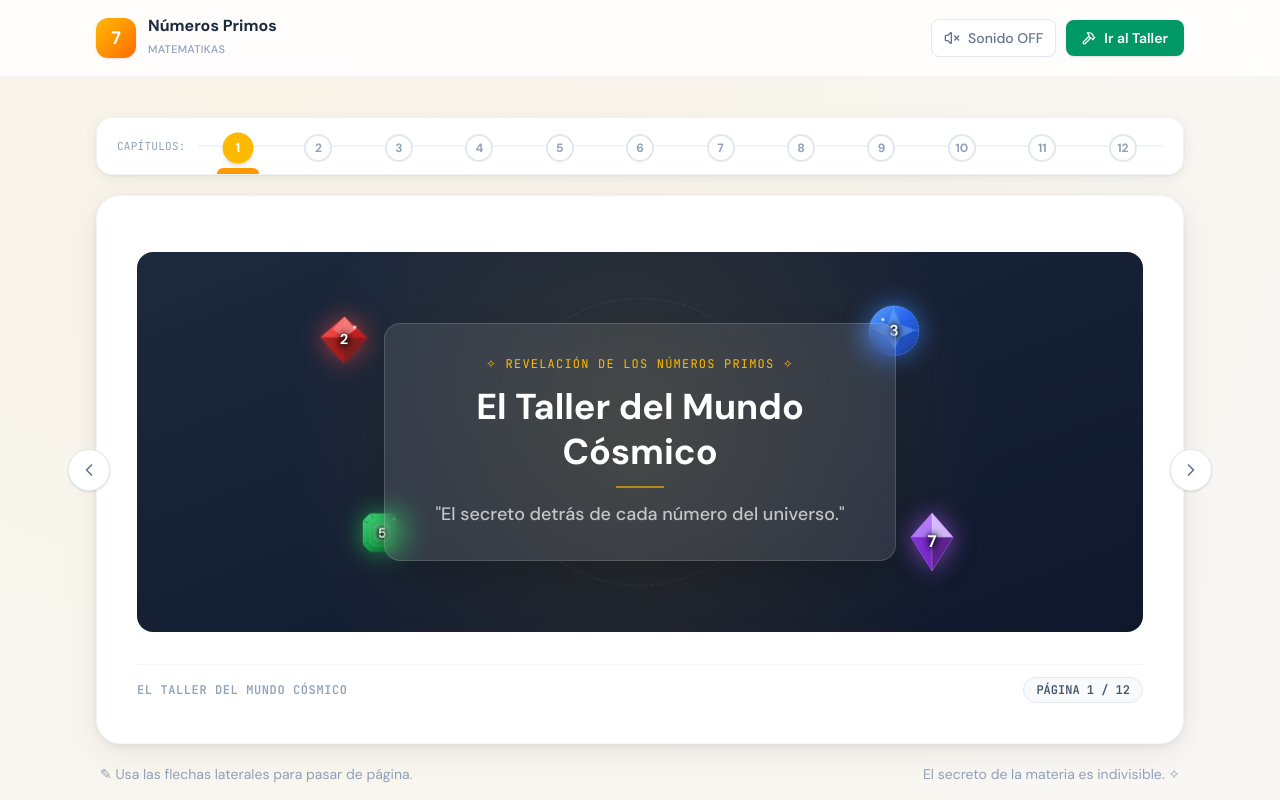
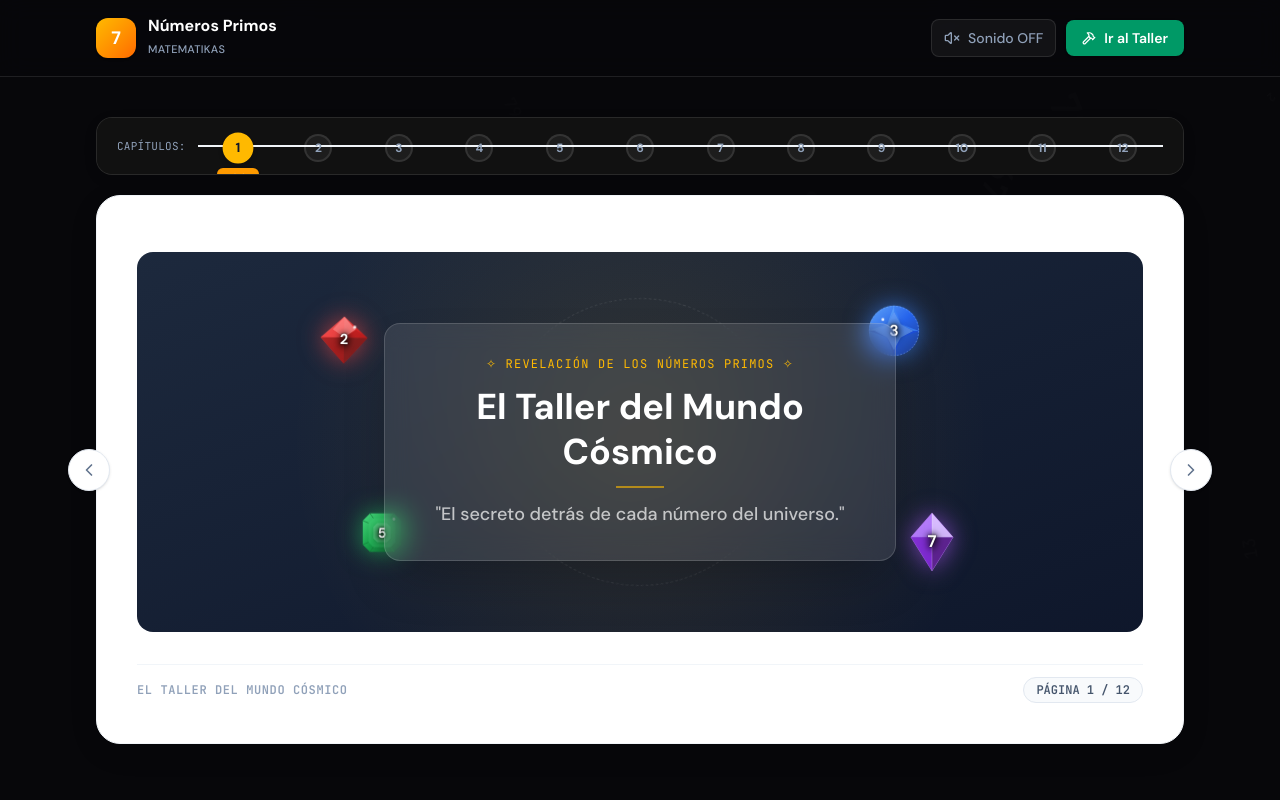
Before and after one commit to juanmiguel-dev/matematicas, a React (Vite) app: page /numeros-primos in a window 1280 px wide. Shown: the top 800 px of the page. Built offline with nearby package versions, Linux system fonts and the light colour scheme.

Commit message:
feat(primos): add deep black space background with floating rotating prime numbers

```diff
--- a/src/pages/NumerosPrimos.tsx
+++ b/src/pages/NumerosPrimos.tsx
@@ -10,6 +10,49 @@ import {
   Hammer
 } from "lucide-react";
 import { Link } from "react-router-dom";
+
+const PrimeBackground = () => {
+  const [particles, setParticles] = useState<{id: number, x: number, y: number, size: number, duration: number, prime: number, delay: number}[]>([]);
+
+  useEffect(() => {
+    const primes = [2, 3, 5, 7, 11, 13, 17, 19, 23, 29, 31, 37, 41, 43, 47, 53, 59, 61, 67, 71, 73, 79, 83, 89, 97];
+    const generated = Array.from({ length: 30 }).map((_, i) => ({
+      id: i,
+      x: Math.random() * 100,
+      y: Math.random() * 100,
+      size: Math.random() * 30 + 10,
+      duration: Math.random() * 50 + 30,
+      delay: Math.random() * -30,
+      prime: primes[Math.floor(Math.random() * primes.length)]
+    }));
+    setParticles(generated);
+  }, []);
+
+  return (
+    <div className="fixed inset-0 pointer-events-none overflow-hidden z-0 bg-[#07070a]">
+      {particles.map((p) => (
+        <motion.div
+          key={p.id}
+          className="absolute text-white/10 font-mono font-bold select-none drop-shadow-[0_0_15px_rgba(255,255,255,0.2)]"
+          style={{ left: `${p.x}%`, top: `${p.y}%`, fontSize: p.size }}
+          animate={{
+            y: [0, -200, 0],
+            rotate: [0, 360],
+            opacity: [0.05, 0.2, 0.05]
+          }}
+          transition={{
+            duration: p.duration,
+            repeat: Infinity,
+            ease: "linear",
+            delay: p.delay
+          }}
+        >
+          {p.prime}
+        </motion.div>
+      ))}
+    </div>
+  );
+};
 
 export default function NumerosPrimos() {
   const [currentPage, setCurrentPage] = useState<number>(1);
@@ -107,10 +150,11 @@ export default function NumerosPrimos() {
   ];
 
   return (
-    <div id="master-root" className="min-h-screen bg-light-warm pb-24 text-slate-800 overflow-x-hidden font-sans">
+    <div id="master-root" className="min-h-screen pb-24 text-slate-800 overflow-x-hidden font-sans relative">
+      <PrimeBackground />
 
       {/* HEADER */}
-      <header className="w-full bg-white/80 backdrop-blur-sm border-b border-slate-100 sticky top-0 z-50">
+      <header className="w-full bg-[#07070a]/80 backdrop-blur-md border-b border-white/10 sticky top-0 z-50">
         <div className="w-full max-w-6xl mx-auto px-4 md:px-8 py-4 flex items-center justify-between gap-4">
 
           {/* Logo */}
@@ -119,7 +163,7 @@ export default function NumerosPrimos() {
               <span className="font-bold text-white text-lg">7</span>
             </div>
             <div>
-              <h1 className="text-base font-bold text-slate-800 leading-tight">
+              <h1 className="text-base font-bold text-white leading-tight">
                 Números Primos
               </h1>
               <span className="text-[11px] text-slate-400 font-medium tracking-wide uppercase">
@@ -134,8 +178,8 @@ export default function NumerosPrimos() {
               onClick={toggleSound}
               className={`px-3 py-2 rounded-lg border text-sm font-medium flex items-center gap-2 transition-all ${
                 soundEnabled
-                  ? "bg-amber-50 border-amber-200 text-amber-700"
-                  : "bg-white border-slate-200 text-slate-500 hover:text-slate-700 hover:border-slate-300"
+                  ? "bg-amber-500/20 border-amber-500/30 text-amber-400"
+                  : "bg-white/5 border-white/10 text-slate-400 hover:text-white hover:border-white/20"
               }`}
             >
               {soundEnabled ? <Volume2 className="w-4 h-4" /> : <VolumeX className="w-4 h-4" />}
@@ -159,7 +203,7 @@ export default function NumerosPrimos() {
         <section className="space-y-5">
 
           {/* Chapter timeline */}
-          <div className="bg-white rounded-2xl border border-slate-100 card-shadow p-3 overflow-x-auto">
+          <div className="bg-[#111] rounded-2xl border border-white/10 card-shadow p-3 overflow-x-auto relative z-10">
             <div className="flex justify-between w-full min-w-[720px] px-2 items-center">
               <span className="text-[11px] font-mono text-slate-400 mr-3 uppercase tracking-wide shrink-0">Capítulos:</span>
 
@@ -182,10 +226,10 @@ export default function NumerosPrimos() {
                     >
                       <div className={`w-7 h-7 rounded-full flex items-center justify-center text-xs font-bold border-2 transition-all ${
                         isActive
-                          ? "bg-amber-400 border-amber-400 text-white scale-110 shadow-md"
+                          ? "bg-amber-400 border-amber-400 text-slate-900 scale-110 shadow-md"
                           : isPassed
-                            ? "bg-amber-50 border-amber-300 text-amber-600"
-                            : "bg-white border-slate-200 text-slate-400 hover:border-slate-300 hover:text-slate-600"
+                            ? "bg-amber-900/50 border-amber-700 text-amber-500"
+                            : "bg-white/5 border-white/10 text-slate-400 hover:border-white/30 hover:text-white"
                       }`}>
                         {ch.page}
                       </div>
```
